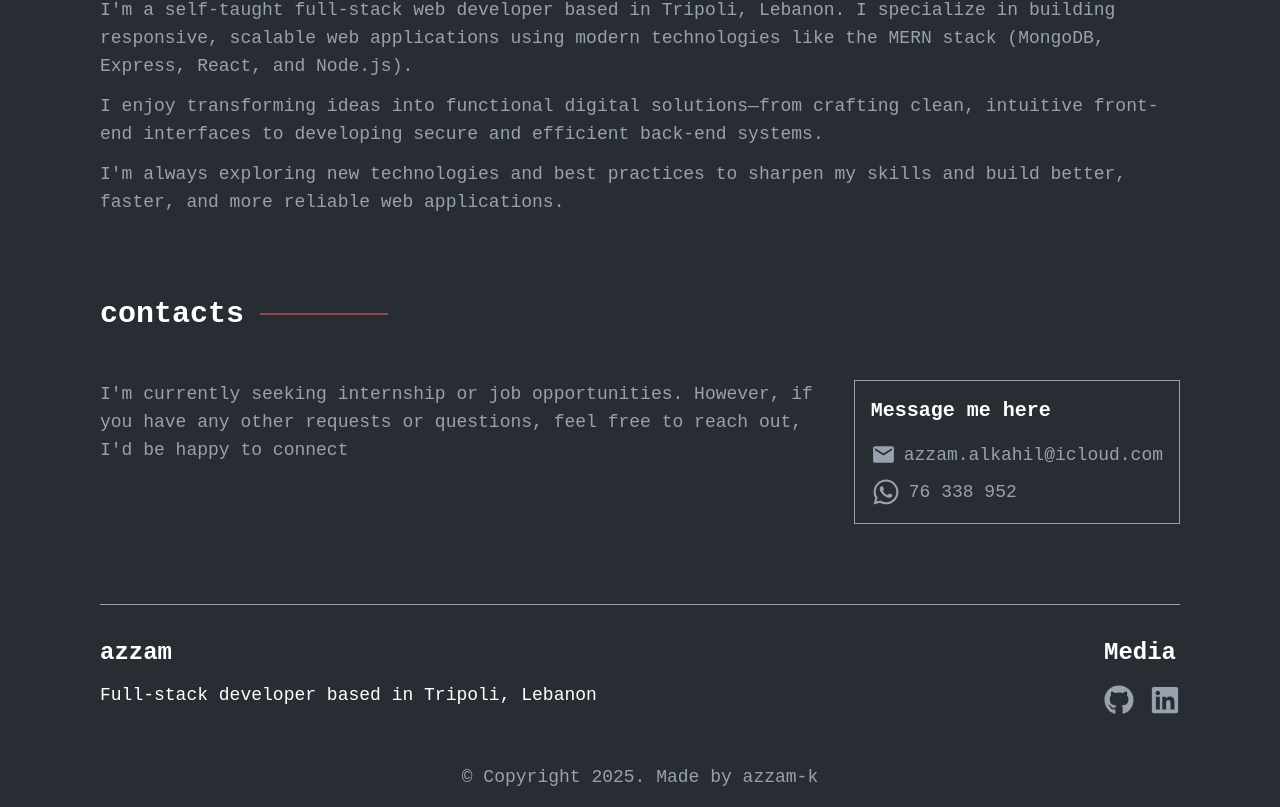
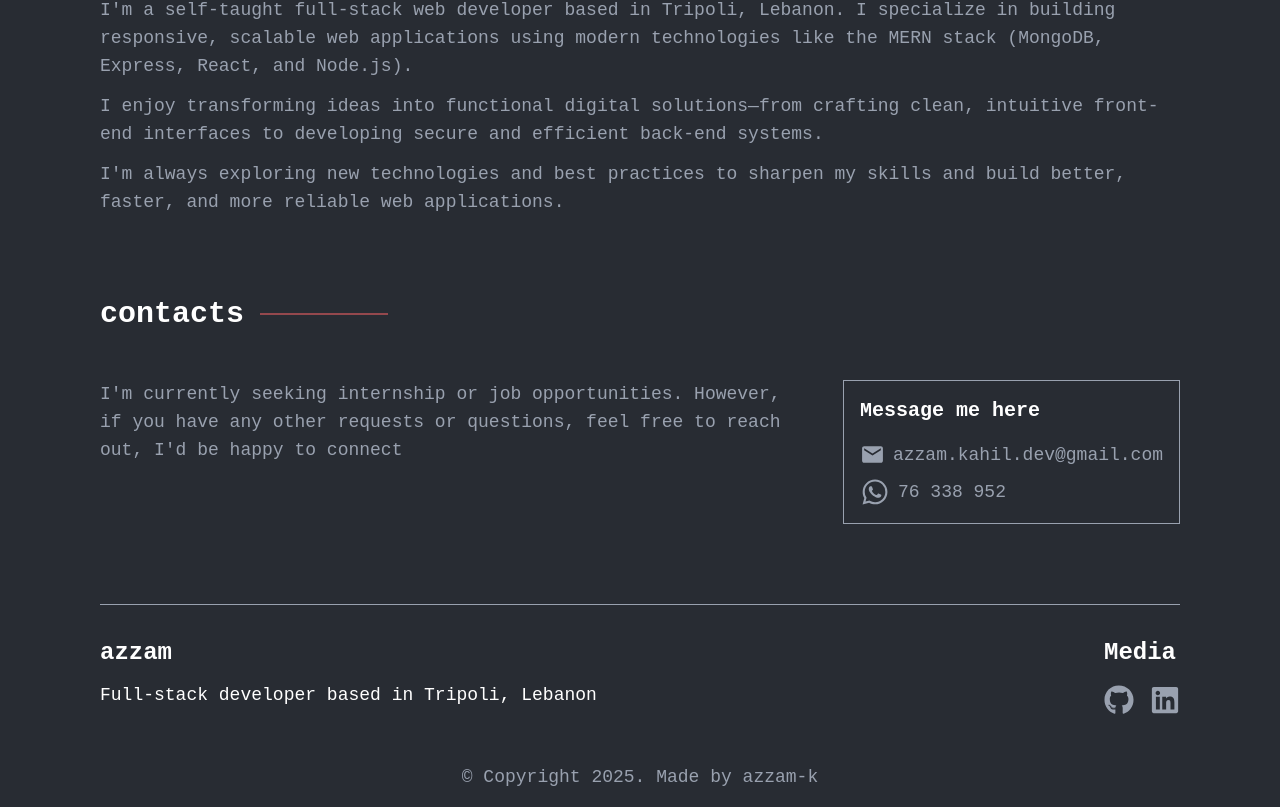
Before and after one commit to AZZAM-K/Portfolio, a React (Vite) app: page / in a window 1280 px wide. Shown: the part 1899-2706 px from the top of the page. Built offline with nearby package versions, Linux system fonts and the light colour scheme.

Commit message:
change email

```diff
--- a/src/sections/ContactSection.jsx
+++ b/src/sections/ContactSection.jsx
@@ -21,10 +21,10 @@ const ContactSection = () => {
           <div className='mt-4'>
             <a
               className='flex items-center gap-2 text-lg text-gray-400 mt-2 hover:text-red-400'
-              href='mailto:azzam.alkahil@icloud.com'
+              href='mailto:azzam.kahil.dev@gmail.com'
             >
               <MdEmail size={25} />
-              <span>azzam.alkahil@icloud.com</span>
+              <span>azzam.kahil.dev@gmail.com</span>
             </a>
             <a
               className='flex items-center gap-2 text-lg text-gray-400 mt-2 hover:text-red-400'
```
